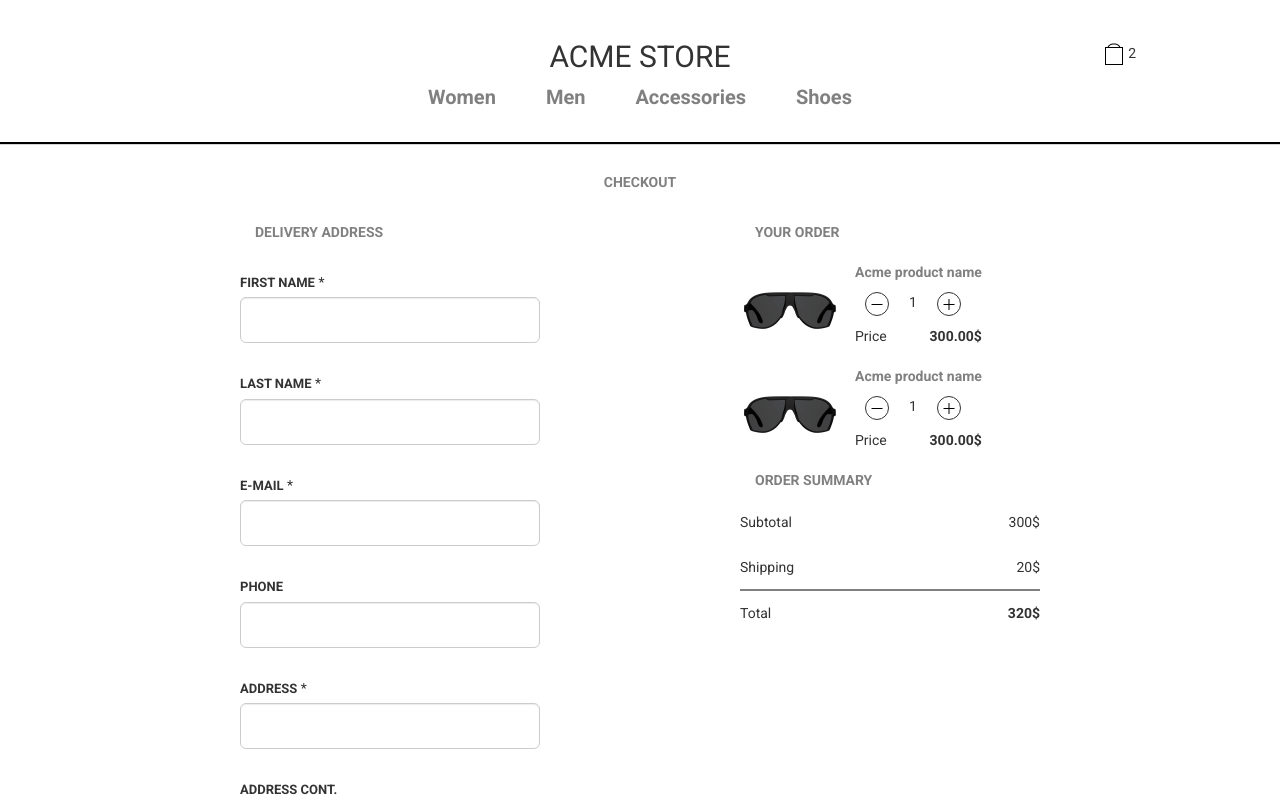
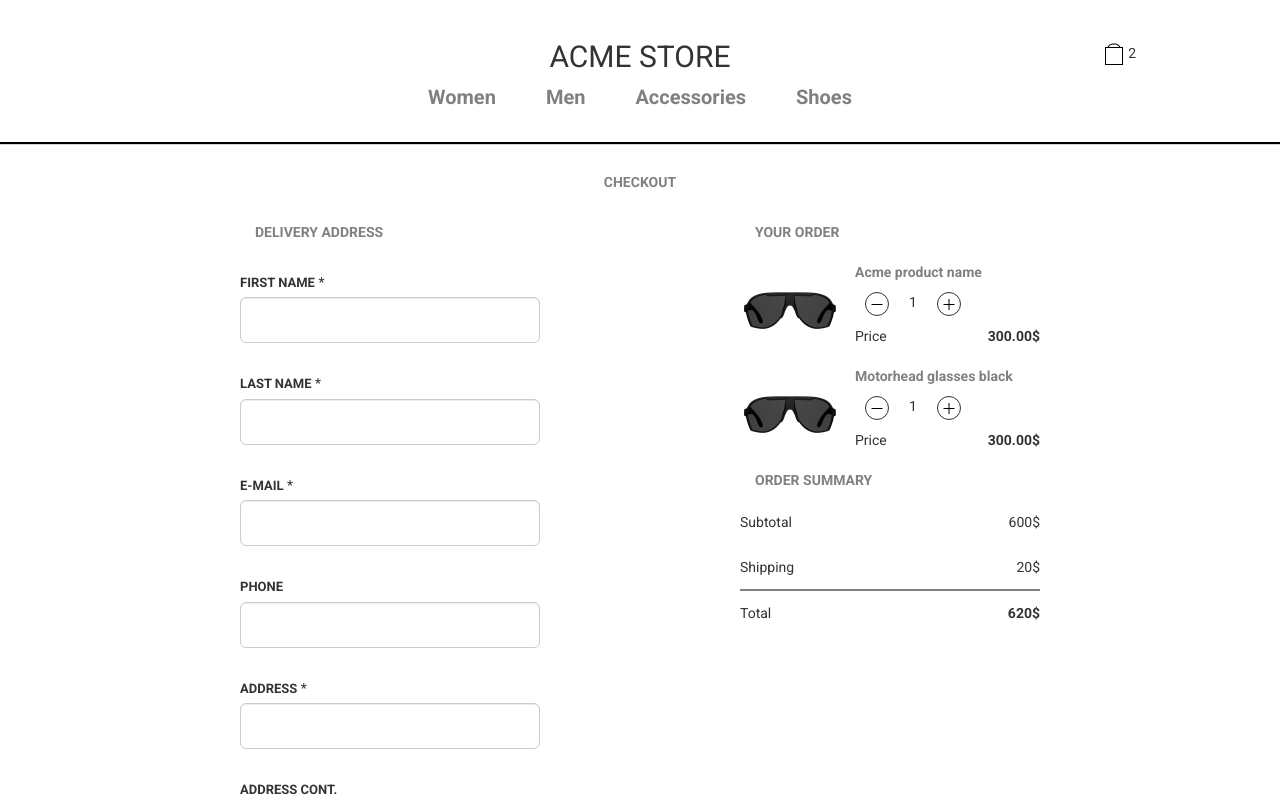
Before and after one commit to orbb1/checkout, a React (Create React App) app: page / in a window 1280 px wide. Shown: the top 800 px of the page. Built offline with nearby package versions, Linux system fonts and the light colour scheme.

Commit message:
finish order logic

```diff
--- a/package.json
+++ b/package.json
@@ -6,7 +6,8 @@
     "react": "^15.5.4",
     "react-bootstrap": "^0.31.0",
     "react-dom": "^15.5.4",
-    "redux": "3.6.0"
+    "react-redux": "^5.0.4",
+    "redux": "^3.6.0"
   },
   "devDependencies": {
     "react-scripts": "0.9.5"
--- a/src/App.js
+++ b/src/App.js
@@ -1,4 +1,7 @@
 import React, { Component } from 'react';
+import { Provider } from 'react-redux';
+import { createStore } from 'redux';
+import reducer from './reducers/';
 
 //Components
 import Header from './containers/Header/';
@@ -7,9 +10,13 @@ import CheckoutForm from './containers/Checkout-Form/';
 
 import './App.css';
 
+const store = createStore(reducer);
+
 class App extends Component {
+
   render() {
     return (
+      <Provider store={store}>
         <div className="App-Container">
           <Header/>
           <div className="Content-Container">
@@ -19,8 +26,8 @@ class App extends Component {
             <ShopCart/>
             <CheckoutForm/>
           </div>
-
         </div>
+      </Provider>
     );
   }
 }
--- a/src/components/Shop-Cart/Shop-Item/Shop-Item.css
+++ b/src/components/Shop-Cart/Shop-Item/Shop-Item.css
@@ -5,6 +5,10 @@
 
 .ItemDescription-Wrapper, .ItemImage-Wrapper {
     display: inline-block;
+}
+
+.ItemDescription-Wrapper {
+    width: 185px;
 }
 
 .ItemImage-Wrapper {
@@ -29,6 +33,7 @@
 
 .ItemCount > img {
     vertical-align: middle;
+    cursor: pointer;
 }
 
 .ItemPrice {
--- a/src/components/Shop-Cart/Shop-Item/index.js
+++ b/src/components/Shop-Cart/Shop-Item/index.js
@@ -5,22 +5,27 @@ import IncreaseIcon from '../../../assets/img/icon-plus.svg';
 import DecreaseIcon from '../../../assets/img/icon-minus.svg';
 import './Shop-Item.css';
 
-const ShopItem = () => {
+const ShopItem = (props) => {
+
+    let item = props.cartItem;
+    let increase = props.increase;
+    let decrease = props.decrease;
+
     return (
         <div className="Item-container">
             <div className="ItemImage-Wrapper">
                 <img src={Glasses} className="ItemImage" alt="Cart item"/>
             </div>
             <div className="ItemDescription-Wrapper">
-                <p className="ItemName">Acme product name</p>
+                <p className="ItemName">{item.name}</p>
                 <div className="ItemCount">
-                    <img src={DecreaseIcon} alt="Remove item"/>
-                    <span>1</span>
-                    <img src={IncreaseIcon} alt="Add item"/>
+                    <img onClick={() => decrease(item)} src={DecreaseIcon} alt="Remove item"/>
+                    <span>{item.amount}</span>
+                    <img onClick={() => increase(item)} src={IncreaseIcon} alt="Add item"/>
                 </div>
                 <div className="ItemPrice">
                     <span>Price</span>
-                    <span>300.00$</span>
+                    <span>{item.price}.00$</span>
                 </div>
             </div>
         </div>
--- /dev/null
+++ b/src/config.js
@@ -0,0 +1,53 @@
+export const deliveryInputList = [{
+            name: 'FIRST NAME',
+            type: 'text',
+            required: true,
+            componentClass: 'input'
+        }, {
+            name: 'LAST NAME',
+            type: 'text',
+            required: true,
+            componentClass: 'input'
+        }, {
+            name: 'E-MAIL',
+            type: 'email',
+            required: true,
+            componentClass: 'input'
+        }, {
+            name: 'PHONE',
+            type: 'text',
+            required: false,
+            componentClass: 'input'
+        }, {
+            name: 'ADDRESS',
+            type: 'text',
+            required: true,
+            componentClass: 'input'
+        }, {
+            name: 'ADDRESS CONT.',
+            type: 'text',
+            required: false,
+            componentClass: 'input'
+        }, {
+            name: 'ZIP CODE',
+            type: 'text',
+            required: true,
+            componentClass: 'input'
+        }, {
+            name: 'CITY',
+            type: 'text',
+            required: true,
+            componentClass: 'input'
+        }, {
+            name: 'STATE',
+            type: 'text',
+            required: true,
+            componentClass: 'input'
+        }, {
+            name: 'Country',
+            type: null,
+            required: true,
+            componentClass: 'select'
+        }];
+
+export const paymentInputList = ['CARD NUMBER', 'CARD HOLDER', 'CVC']
--- a/src/containers/Checkout-Form/index.js
+++ b/src/containers/Checkout-Form/index.js
@@ -1,66 +1,17 @@
 import React, { Component } from 'react';
 import { FormGroup, ControlLabel, FormControl, Button } from 'react-bootstrap';
+import { deliveryInputList, paymentInputList } from '../../config.js';
 
 import './Checkout-Form.css';
 
 class CheckoutForm extends Component {
 
     getDeliveryInputs() {
-        return [{
-            name: 'FIRST NAME',
-            type: 'text',
-            required: true,
-            componentClass: 'input'
-        }, {
-            name: 'LAST NAME',
-            type: 'text',
-            required: true,
-            componentClass: 'input'
-        }, {
-            name: 'E-MAIL',
-            type: 'email',
-            required: true,
-            componentClass: 'input'
-        }, {
-            name: 'PHONE',
-            type: 'text',
-            required: false,
-            componentClass: 'input'
-        }, {
-            name: 'ADDRESS',
-            type: 'text',
-            required: true,
-            componentClass: 'input'
-        }, {
-            name: 'ADDRESS CONT.',
-            type: 'text',
-            required: false,
-            componentClass: 'input'
-        }, {
-            name: 'ZIP CODE',
-            type: 'text',
-            required: true,
-            componentClass: 'input'
-        }, {
-            name: 'CITY',
-            type: 'text',
-            required: true,
-            componentClass: 'input'
-        }, {
-            name: 'STATE',
-            type: 'text',
-            required: true,
-            componentClass: 'input'
-        }, {
-            name: 'Country',
-            type: null,
-            required: true,
-            componentClass: 'select'
-        }];
+        return deliveryInputList;
     }
 
     getPaymentInputs() {
-        return ['CARD NUMBER', 'CARD HOLDER', 'CVC'];
+        return paymentInputList;
     }
 
     onFormSubmit(e) {
@@ -80,7 +31,7 @@ class CheckoutForm extends Component {
                     <FormGroup bsSize="lg">
                         {deliveryInputs.map((input, i) => {
                             return (
-                                <div className="Checkout-Input">
+                                <div key={i} className="Checkout-Input">
                                     <ControlLabel>{deliveryInputs[i].name}</ControlLabel>
                                     {deliveryInputs[i].required
                                         ? <span>  *</span>
@@ -105,7 +56,7 @@ class CheckoutForm extends Component {
                     <FormGroup bsSize="lg">
                         {paymentInputs.map((input, i) => {
                             return (
-                                <div className="Checkout-Input">
+                                <div key={i} className="Checkout-Input">
                                     <ControlLabel>{paymentInputs[i]}</ControlLabel>
                                     <FormControl componentClass="input" type="text" />
                                 </div>
--- a/src/containers/Shop-Cart/index.js
+++ b/src/containers/Shop-Cart/index.js
@@ -1,19 +1,48 @@
 import React, { Component } from 'react';
+import { connect } from 'react-redux';
 
 import ShopItem from '../../components/Shop-Cart/Shop-Item/';
 import './Shop-Cart.css';
 
 class ShopCart extends Component {
+    constructor(props) {
+        super(props)
+
+        this.increase = this.increase.bind(this);
+        this.decrease = this.decrease.bind(this);
+    }
+
+    increase(item) {
+        this.props.onIncrease(item);
+    }
+
+    decrease(item) {
+        this.props.onDecrease(item);
+    }
+
+
+
+
 
     render() {
+        let shippingPrice = 20;
+        let subtotal = this.props.cartItems.reduce((a, b) => {
+            return a + (b.price*b.amount);
+        }, 0);
+        let total = shippingPrice + subtotal;
+
         return (
             <div className="ShopCart-Container">
                 <div>
                     <p className="Container-Header">your order</p>
                 </div>
-                <div>
-                    <ShopItem/>
-                    <ShopItem/>
+                <div>{this.props.cartItems.map((cartItem, i) => {
+                        return <ShopItem key={i}
+                            cartItem={cartItem}
+                            increase={this.increase}
+                            decrease={this.decrease}/>
+                        })
+                    }
                 </div>
                 <div className="ShopCart-Summary">
                     <p className="Container-Header">Order Summary</p>
@@ -21,17 +50,17 @@ class ShopCart extends Component {
                         <tbody>
                             <tr>
                                 <td>Subtotal</td>
-                                <td>300$</td>
+                                <td>{subtotal}$</td>
                             </tr>
                             <tr>
                                 <td>Shipping</td>
-                                <td>20$</td>
+                                <td>{shippingPrice}$</td>
                             </tr>
                         </tbody>
                         <tfoot>
                             <tr>
                                 <td>Total</td>
-                                <td>320$</td>
+                                <td>{total}$</td>
                             </tr>
                         </tfoot>
                     </table>
@@ -41,4 +70,12 @@ class ShopCart extends Component {
     }
 }
 
-export default ShopCart;
+export default connect(
+    state => ({
+        cartItems: state
+    }),
+    dispatch => ({
+        onIncrease: (item) => dispatch({ type: 'INCREASE', payload: item }),
+        onDecrease: (item) => dispatch({ type: 'DECREASE', payload: item })
+    })
+)(ShopCart);
--- /dev/null
+++ b/src/reducers/index.js
@@ -0,0 +1,34 @@
+const initialState = [
+    {
+        name: "Acme product name",
+        amount: 1,
+        price: 300,
+        id: 0
+    }, {
+        name: "Motorhead glasses black",
+        amount: 1,
+        price: 300,
+        id: 1
+    }
+]
+
+export default function itemCounter(state = initialState, action) {
+    if (action.type === 'INCREASE') {
+
+        return state.map((item, i) => {
+            if (item.id === action.payload.id) {
+                item.amount++;
+            }
+            return item;
+        })
+    } else if (action.type === 'DECREASE') {
+        return state.map((item, i) => {
+            if (item.id === action.payload.id && item.amount > 0) {
+                item.amount--;
+            }
+            return item;
+        })
+    } else {
+        return state;
+    };
+}
```
Also changed, not shown: src/components/Checkout-Form/index.js (deleted, +0 -9 lines). Lines whose indentation alone changed are shown as unchanged.
